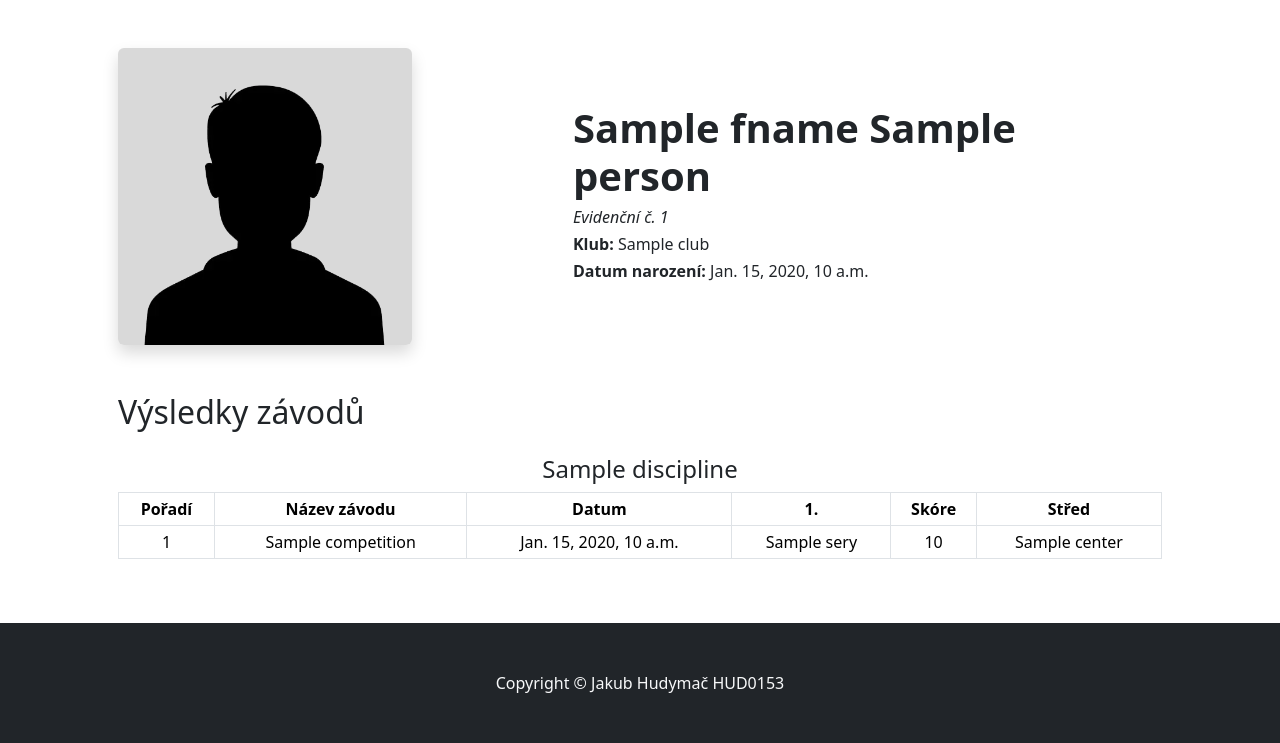
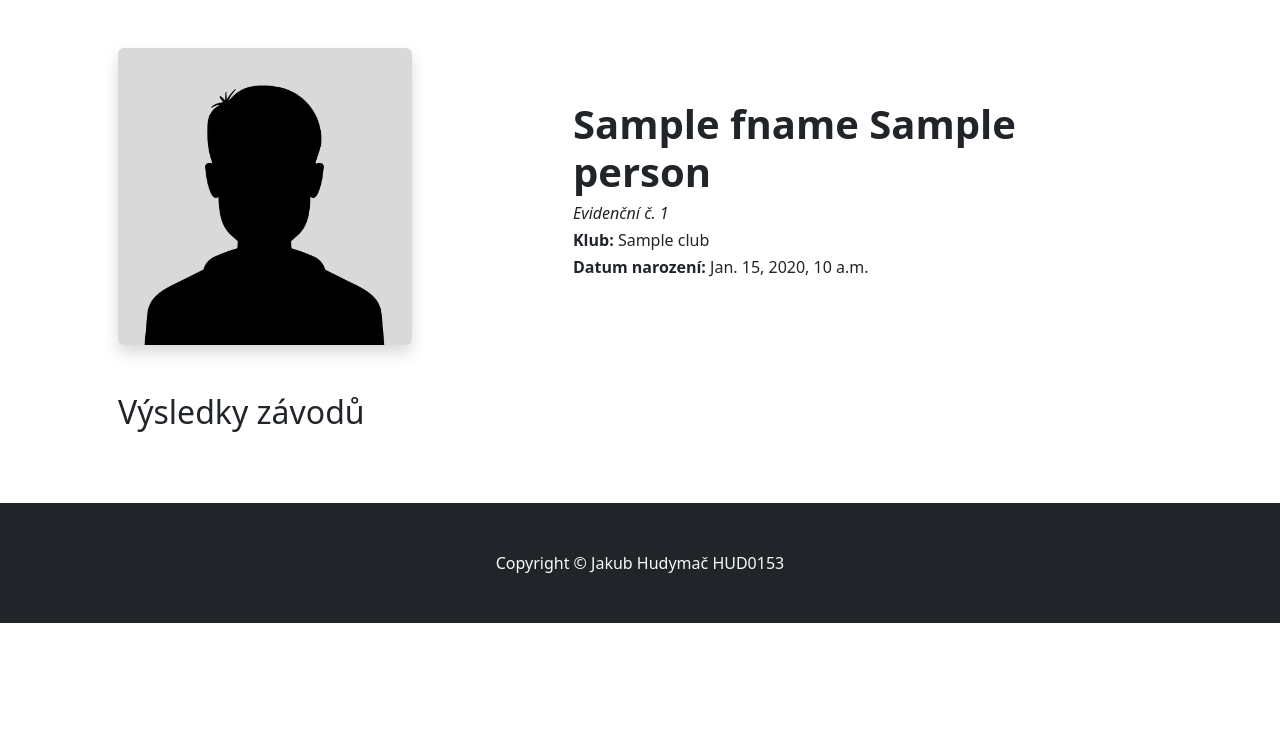
Before and after one commit to Jakmis/shooterdb, a Django app: template shooterdb/templates/person_detail.html in a window 1280 px wide. Shown: the part 77-820 px from the top of the page. After the commit the page ends 700 px from the top, so only its background shows below. Run offline with Django 5.2, Linux system fonts and the light colour scheme; the template is opened without the code that fills it: most values are stand-ins (such as "Sample title", 1, 10 or a date in 2020); some libraries are stand-ins or nearby versions.

```diff
--- a/shooterdb/templates/base.html
+++ b/shooterdb/templates/base.html
@@ -11,6 +11,7 @@
     <!-- Bootstrap -->
     <link href="https://cdn.jsdelivr.net/npm/bootstrap@5.3.5/dist/css/bootstrap.min.css" rel="stylesheet"
         integrity="sha384-SgOJa3DmI69IUzQ2PVdRZhwQ+dy64/BUtbMJw1MZ8t5HZApcHrRKUc4W0kG879m7" crossorigin="anonymous">
+    <link rel="stylesheet" href="https://cdn.jsdelivr.net/npm/bootstrap-icons@1.12.1/font/bootstrap-icons.min.css">
 
     <style>
         .logo-container {
--- a/shooterdb/templates/person_detail.html
+++ b/shooterdb/templates/person_detail.html
@@ -13,56 +13,76 @@
             <h6 class="fst-italic fw-normal">Evidenční č. {{ person.person_id }} </h6>
             <h6 class="fw-normal"><strong>Klub:</strong> {{ person.club.name }}</h6>
             <h6 class="fw-normal"><strong>Datum narození:</strong> {{ person.date_of_birth }}</h6>
+            <div class="row mt-3">
                 {% if is_trainer %}
-            <h5>Trenér</h5>
-            <p>Licence: {{ trainer.license_number }}</p>
-            <p>Specializace:
-                {{ trainer.specialization.all|join:", " }}
-            </p>
+                <div class="col-lg-6">
+                    <div class="card" style="width: 19rem;">
+                        <div class="card-header">
+                            <strong>
+                                Trenér
+                            </strong>
+                        </div>
+                        <ul class="list-group list-group-flush">
+                            <li class="list-group-item">Licence: {{ trainer.license_number }}</li>
+                            <li class="list-group-item">Specializace: {{ trainer.specialization.all|join:", "}}</li>
+                        </ul>
+                    </div>
+                </div>
                 {% endif %}
                 {% if is_referee %}
-            <h5>Rozhodčí</h5>
-            <p>Licence: {{ referee.license_number }}</p>
-            <p>Specializace:
-                {{ referee.specialization.all|join:", " }}
-            </p>
+                <div class="col-lg-6">
+                    <div class="card" style="width: 19rem;">
+                        <div class="card-header">
+                            <strong>
+                                Rozhodčí
+                            </strong>
+                        </div>
+                        <ul class="list-group list-group-flush">
+                            <li class="list-group-item">Licence: {{ referee.license_number }}</li>
+                            <li class="list-group-item">Specializace: {{ referee.specialization.all|join:", "}}</li>
+                        </ul>
+                    </div>
+                </div>
                 {% endif %}
+            </div>
         </div>
     </div>
     <div class="row gx-4 gx-lg-5 align-items-center my-5">
         <div class="col">
             <h2 class="pb-3">Výsledky závodů</h2>
+            {% if is_shooter %}
+
             {% for discipline, results in results_by_discipline.items %}
-            <h4 class="text-center">{{ discipline }}</h4>
-            <table class="table table-hover table-bordered table-sm text-center">
+            <h4>Disciplína: {{ discipline }}</h4>
+            <table class="table table-bordered table-sm">
                 <thead>
                 <tr>
-                        <th scope="col">Pořadí</th>
-                        <th scope="col">Název závodu</th>
-                        <th scope="col">Datum</th>
-                        {% for _ in results.0.series %}
-                        <th scope="col">{{ forloop.counter }}.</th>
+                    <th>Závod</th>
+                    <th>Datum</th>
+                    <th>Skóre</th>
+                    <th>Pořadí</th>
+                    {% for i in results.0.series %}
+                    <th>Položka {{ forloop.counter }}</th>
                     {% endfor %}
-                        <th scope="col">Skóre</th>
-                        <th scope="col">Střed</th>
                 </tr>
                 </thead>
                 <tbody>
                 {% for result in results %}
                 <tr>
+                    <td>{{ result.competition.name }}</td>
+                    <td>{{ result.competition.date|date:"j. E Y" }}</td>
+                    <td>{{ result.score }}</td>
                     <td>{{ result.rank }}</td>
-                        <td>{{ result.competition.name }}</td>
-                        <td>{{ result.competition.date }}</td>
-                        {% for serie in result.series %}
-                        <td>{{ serie }}</td>
+                    {% for value in result.series %}
+                    <td>{{ value }}</td>
                     {% endfor %}
-                        <td>{{ result.score }}</td>
-                        <td>{{ result.center }}</td>
                 </tr>
                 {% endfor %}
                 </tbody>
             </table>
             {% endfor %}
+
+            {% endif %}
         </div>
     </div>
 </div>
--- a/shooterdb/urls.py
+++ b/shooterdb/urls.py
@@ -3,10 +3,10 @@ from .api import api
 from . import views
 
 urlpatterns = [
-    path("", views.home_view, name="index"),
+    path('', views.home_view, name="index"),
     path('persons/', views.person_list_view, name='person_list'),
     path('person/<int:person_id>/', views.person_detail_view, name='person_detail'),
-    path("clubs/", views.club_list_view, name="club_list"),
-    path("clubs/<int:club_id>/", views.club_detail_view, name="club_detail"),
+    path('clubs/', views.club_list_view, name="club_list"),
+    path('clubs/<int:club_id>/', views.club_detail_view, name="club_detail"),
     path("api/", api.urls),
 ]
```
Also changed, not shown: shooterdb/templates/club_detail.html (+33 -3 lines), shooterdb/templates/person_list.html (+20 -9 lines), shooterdb/views.py (+8 -1 lines). Lines whose indentation alone changed are shown as unchanged.
